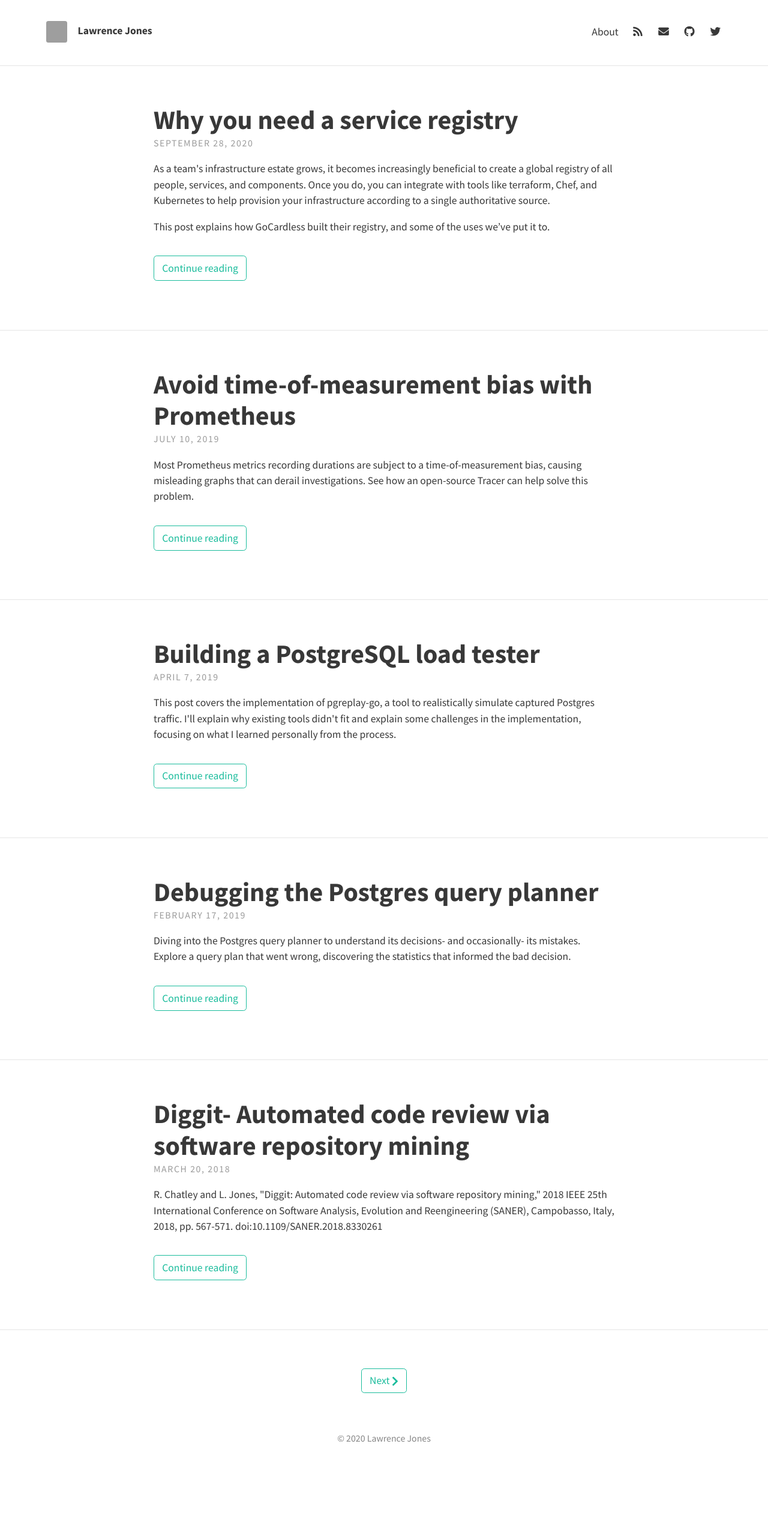
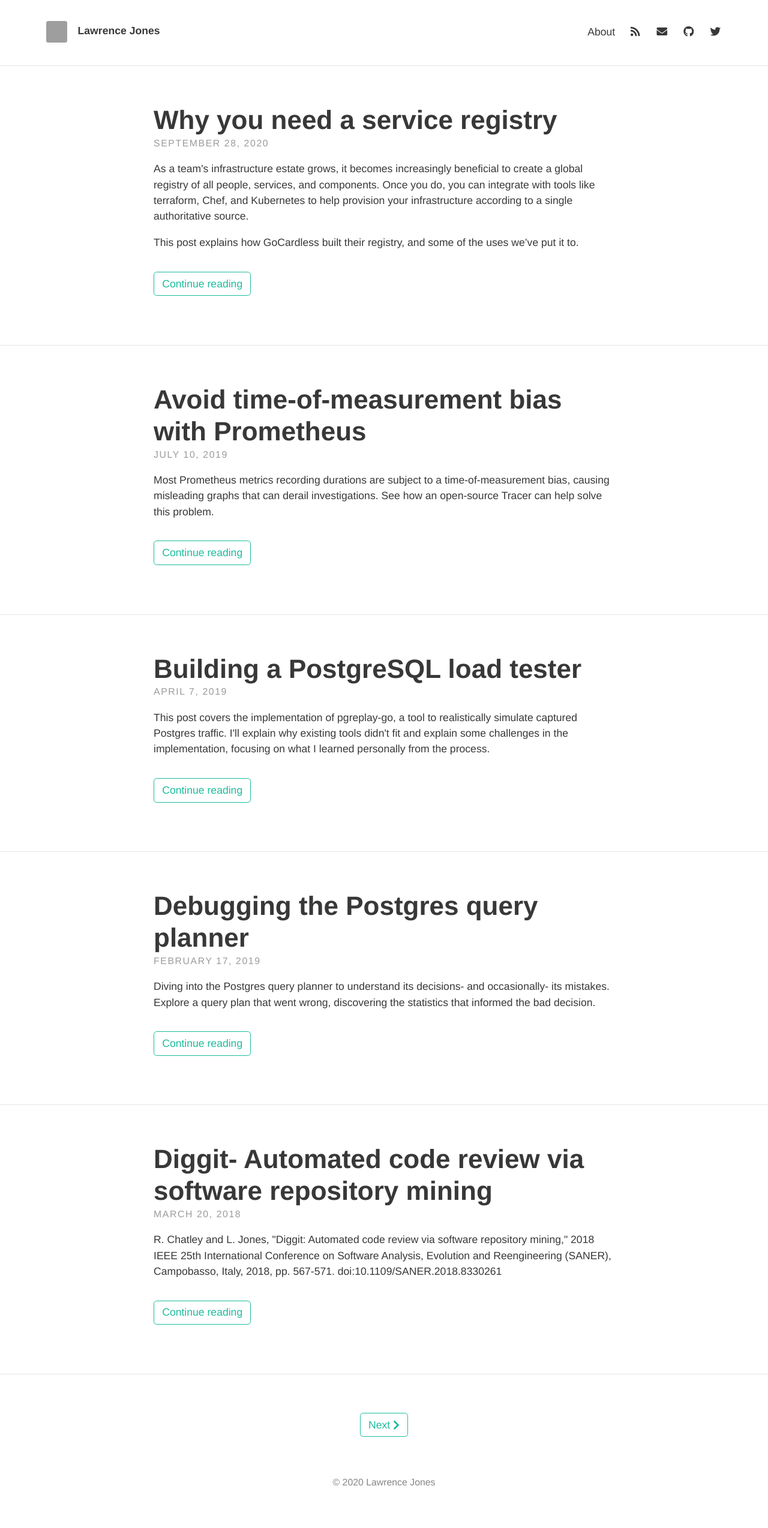
Before and after one commit to samstarling/blog.lawrencejones.dev, a Jekyll site: the page built from index.html, in a window 1280 px wide. Shown: the whole page at 60% size. Built offline with Jekyll 4.4.1, drawn with Linux system fonts in a browser that asks for light colours; nearby versions of some CDN libraries; some web fonts are replaced; the list of posts is cut into pages by our own code; before the commit the page ends 2474 px from its top, so only the background shows below that; grey boxes are pictures that could not be loaded.

Commit message:
Pre-load fonts where possible
Vendor the Google font CSS, and preload what we can.

```diff
--- a/_config.yml
+++ b/_config.yml
@@ -74,6 +74,24 @@ theme_settings:
   # Open the "_sass > base" folder, and open "_variables.scss"
   google_fonts: "Source+Sans+Pro:400,700,700italic,400italic"
 
+  # Reload these by running:
+  # make font-urls
+  google_font_urls:
+    - https://fonts.gstatic.com/s/sourcesanspro/v14/6xK1dSBYKcSV-LCoeQqfX1RYOo3qPZ7nsDc.ttf
+    - https://fonts.gstatic.com/s/sourcesanspro/v14/6xKwdSBYKcSV-LCoeQqfX1RYOo3qPZZclSds18E.ttf
+    - https://fonts.gstatic.com/s/sourcesanspro/v14/6xK3dSBYKcSV-LCoeQqfX1RYOo3qOK7g.ttf
+    - https://fonts.gstatic.com/s/sourcesanspro/v14/6xKydSBYKcSV-LCoeQqfX1RYOo3ig4vwlxdr.ttf
+
+  # Whenever we change font awesome version, we should check what font files are
+  # loaded to update the list of preloads.
+  font_awesome:
+    href: https://use.fontawesome.com/releases/v5.8.2/css/all.css
+    integrity: sha384-oS3vJWv+0UjzBfQzYUhtDYW+Pj2yciDJxpsK1OYPAYjqT085Qq/1cq5FLXAZQ7Ay
+    preload_urls:
+      - https://use.fontawesome.com/releases/v5.8.2/webfonts/fa-brands-400.woff2
+      - https://use.fontawesome.com/releases/v5.8.2/webfonts/fa-solid-900.woff2
+
+
   # Post navigation
   post_navigation: false
 
--- a/_includes/head.html
+++ b/_includes/head.html
@@ -4,6 +4,21 @@
   <meta name="description"
     content="{% if page.excerpt %}{{ page.excerpt | strip_html | strip_newlines | truncate: 160 }}{% else %}{{ site.theme_settings.description }}{% endif %}">
   <meta name="viewport" content="width=device-width, initial-scale=1">
+
+  <!-- Preload Google fonts, which is defined in sass -->
+  {% for font_url in site.theme_settings.google_font_urls %}
+  <link rel="preload" as="font" crossorigin href="{{ font_url }}">
+  {% endfor %}
+
+  <!--
+    Preload any font-awesome assets we might want to use
+
+    Identify these URLs by watching the network panel in Chrome when loading pages. Update
+    them whenever we change font-awesome version.
+  -->
+  {% for font_url in site.theme_settings.font_awesome.preload_urls %}
+  <link rel="preload" as="font" crossorigin href="{{ font_url }}">
+  {% endfor %}
 
   <!-- CSS -->
   <link rel="stylesheet" href="{{ "/assets/css/main.css" | relative_url }}">
@@ -18,15 +33,13 @@
   <link rel="alternate" type="application/atom+xml" title="{{ site.theme_settings.title }}"
     href="{{ "/feed.xml" | relative_url }}" />
 
-	<!-- Font Awesome -->
-	<link rel="stylesheet" href="https://use.fontawesome.com/releases/v5.8.2/css/all.css"
+  <!--
+   Font Awesome
+
+   Configured to lazily load, so it doesn't block the page
+  -->
+  <link rel="preload" as="style" onload="this.rel='stylesheet'" href="https://use.fontawesome.com/releases/v5.8.2/css/all.css"
     integrity="sha384-oS3vJWv+0UjzBfQzYUhtDYW+Pj2yciDJxpsK1OYPAYjqT085Qq/1cq5FLXAZQ7Ay" crossorigin="anonymous">
-
-	<!-- Google Fonts -->
-	{% if site.theme_settings.google_fonts %}
-	<link href="//fonts.googleapis.com/css?family={{ site.theme_settings.google_fonts }}" rel="stylesheet"
-		type="text/css">
-	{% endif %}
 
   <!-- KaTeX -->
   {% if site.theme_settings.katex and page.id %}
--- /dev/null
+++ b/_sass/fonts/_text.scss
@@ -0,0 +1,24 @@
+@font-face {
+  font-family: 'Source Sans Pro';
+  font-style: italic;
+  font-weight: 400;
+  src: local('Source Sans Pro Italic'), local('SourceSansPro-Italic'), url(https://fonts.gstatic.com/s/sourcesanspro/v14/6xK1dSBYKcSV-LCoeQqfX1RYOo3qPZ7nsDc.ttf) format('truetype');
+}
+@font-face {
+  font-family: 'Source Sans Pro';
+  font-style: italic;
+  font-weight: 700;
+  src: local('Source Sans Pro Bold Italic'), local('SourceSansPro-BoldItalic'), url(https://fonts.gstatic.com/s/sourcesanspro/v14/6xKwdSBYKcSV-LCoeQqfX1RYOo3qPZZclSds18E.ttf) format('truetype');
+}
+@font-face {
+  font-family: 'Source Sans Pro';
+  font-style: normal;
+  font-weight: 400;
+  src: local('Source Sans Pro Regular'), local('SourceSansPro-Regular'), url(https://fonts.gstatic.com/s/sourcesanspro/v14/6xK3dSBYKcSV-LCoeQqfX1RYOo3qOK7g.ttf) format('truetype');
+}
+@font-face {
+  font-family: 'Source Sans Pro';
+  font-style: normal;
+  font-weight: 700;
+  src: local('Source Sans Pro Bold'), local('SourceSansPro-Bold'), url(https://fonts.gstatic.com/s/sourcesanspro/v14/6xKydSBYKcSV-LCoeQqfX1RYOo3ig4vwlxdr.ttf) format('truetype');
+}
--- a/_sass/type-theme.scss
+++ b/_sass/type-theme.scss
@@ -1,6 +1,9 @@
 // External
 @import 'external/reset';
 @import 'external/syntax';
+
+// Fonts
+@import 'fonts/text.scss';
 
 // Base
 @import 'base/variables';
```
Also changed, not shown: 1 other file. Lines whose indentation alone changed are shown as unchanged.
